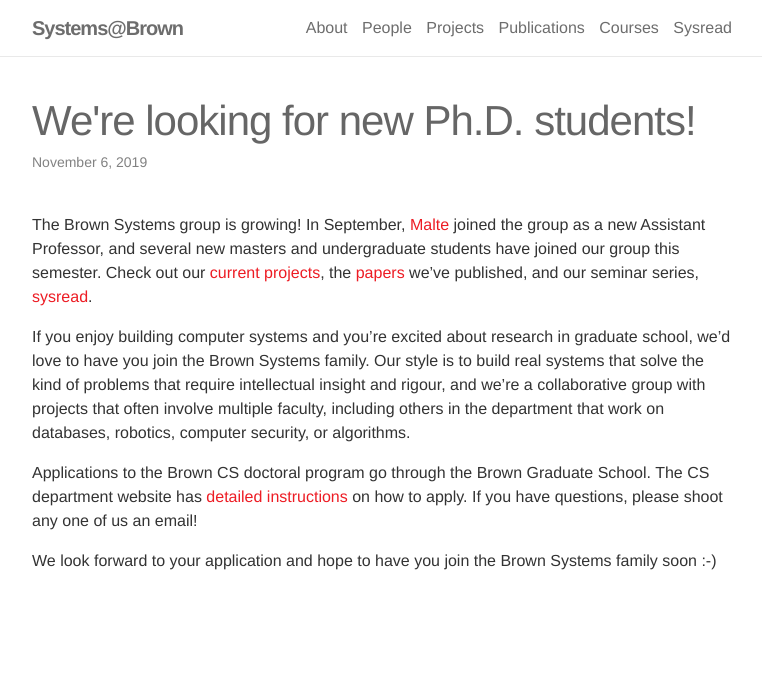
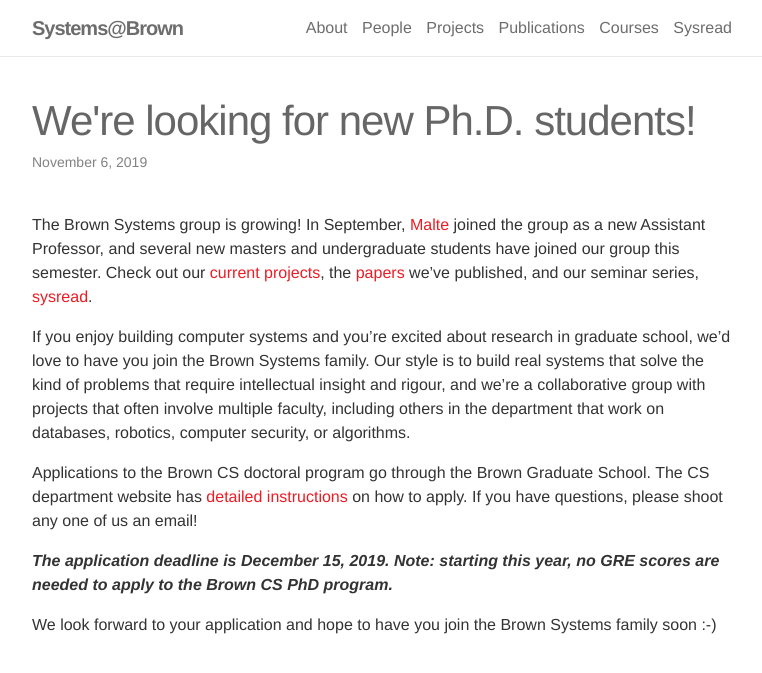
Before and after one commit to brownsys/systems-web, a Jekyll site: the page built from _news/phd_admissions.md, in a window 1280 px wide. Shown: the top 673 px of the page, without its empty margins (258-1020 px from the left). Built offline with Jekyll 4.4.1, drawn with Linux system fonts in a browser that asks for light colours; nearby versions of some CDN libraries.

Commit message:
Deadline info on PhD recruiting page

```diff
--- a/_news/phd_admissions.md
+++ b/_news/phd_admissions.md
@@ -20,4 +20,7 @@
 department website has [detailed instructions](https://cs.brown.edu/degrees/doctoral/applications/)
 on how to apply. If you have questions, please shoot any one of us an email!
 
+***The application deadline is December 15, 2019. Note: starting this year, no GRE scores are
+needed to apply to the Brown CS PhD program.***
+
 We look forward to your application and hope to have you join the Brown Systems family soon :-)
```
